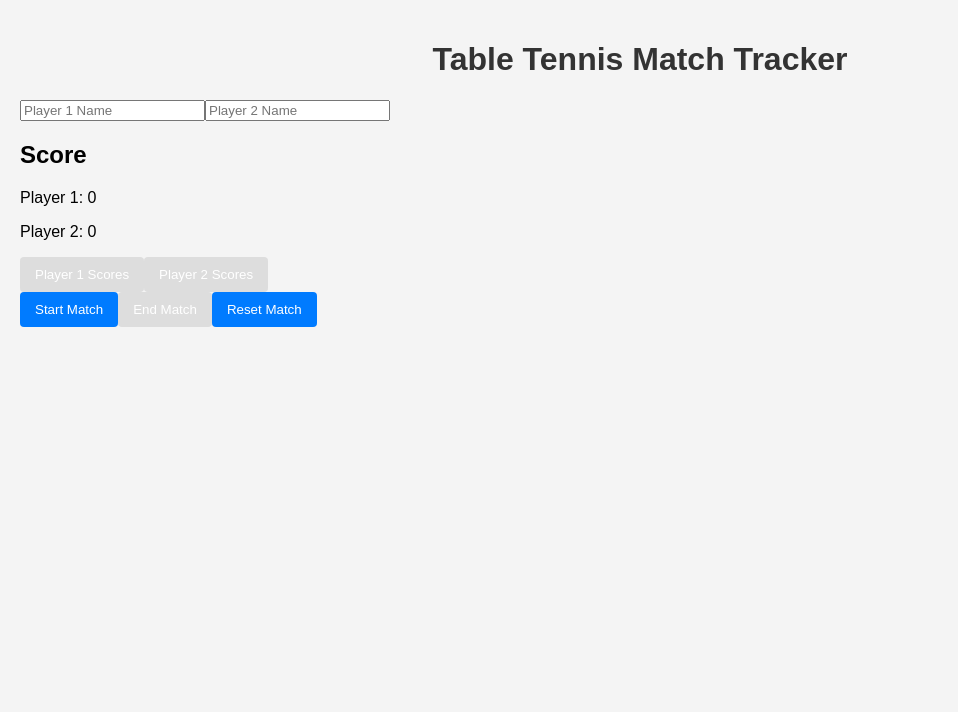
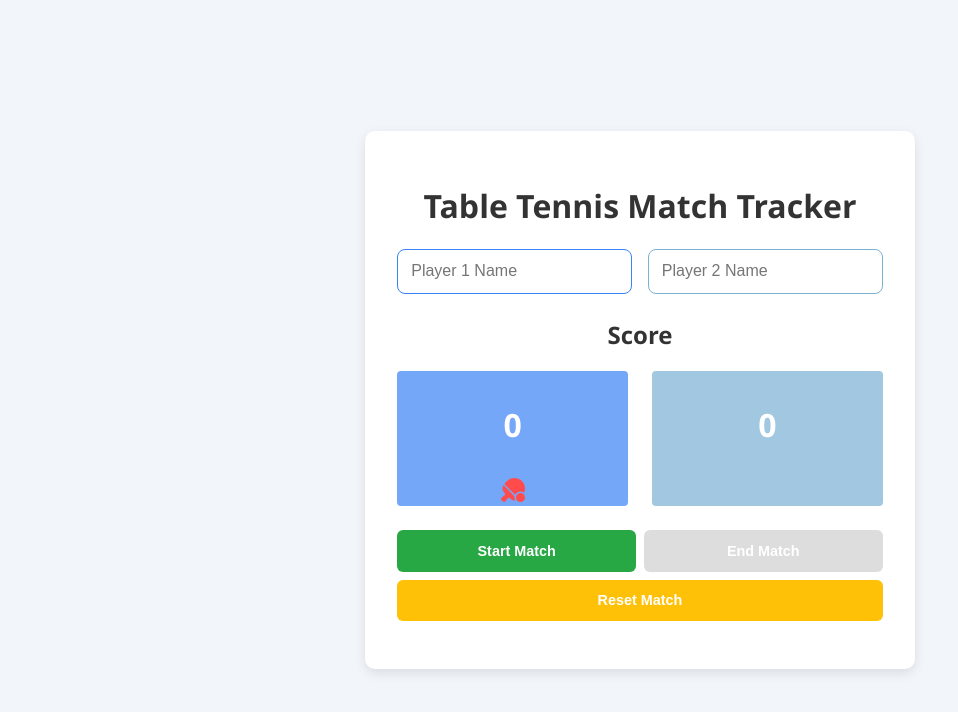
Before and after one commit to DewDropsDoha/table-tennis-tracker, a React (Create React App) app: page / in a window 1280 px wide. Shown: the top 712 px of the page, without its empty margins (0-958 px from the left). Built offline with nearby package versions, Linux system fonts and the light colour scheme.

Commit message:
Working Table Tennis Tracker

```diff
--- a/package.json
+++ b/package.json
@@ -4,6 +4,8 @@
   "private": true,
   "homepage": "https://dewdropsdoha.github.io/table-tennis-tracker/",
   "dependencies": {
+    "@fortawesome/free-solid-svg-icons": "^6.6.0",
+    "@fortawesome/react-fontawesome": "^0.2.2",
     "@testing-library/jest-dom": "^5.17.0",
     "@testing-library/react": "^13.4.0",
     "@testing-library/user-event": "^13.5.0",
--- a/src/App.css
+++ b/src/App.css
@@ -1,5 +1,12 @@
 .App {
-  text-align: center;
+  display: flex;
+  flex-direction: column;
+  align-items: center;
+  justify-content: center;
+  height: 100vh;
+  background-color: #f2f5fa;
+  margin: 0;
+  padding: 0;
 }
 
 .App-logo {
@@ -36,3 +43,17 @@
     transform: rotate(360deg);
   }
 }
+
+h1 {
+  font-size: 2rem;
+  color: #333;
+  margin-bottom: 2rem;
+  text-align: center;
+  font-weight: bold;
+}
+
+@media (max-width: 600px) {
+  h1 {
+    font-size: 1.5rem;
+  }
+}
--- a/src/App.js
+++ b/src/App.js
@@ -4,7 +4,6 @@ import MatchTracker from './components/MatchTracker';
 function App() {
   return (
     <div className="App">
-      <h1>Table Tennis Match Tracker</h1>
       <MatchTracker />
     </div>
   );
--- a/src/components/MatchTracker.css
+++ b/src/components/MatchTracker.css
@@ -1,82 +1,152 @@
 body {
-    font-family: Arial, sans-serif;
-    background-color: #f4f4f4;
+  font-family: 'Segoe UI', Tahoma, Geneva, Verdana, sans-serif;
+  background-color: #f2f5fa;
+  color: #333;
+  display: flex;
+  align-items: center;
+  justify-content: center;
+  height: 100vh;
   margin: 0;
-    padding: 20px;
 }
 
 .match-tracker {
-    max-width: 600px;
-    margin: auto;
-    padding: 20px;
-    background: white;
-    border-radius: 8px;
-    box-shadow: 0 2px 10px rgba(0, 0, 0, 0.1);
-  }
-
-  h1 {
+  background: #ffffff;
+  border-radius: 10px;
+  box-shadow: 0 4px 12px rgba(0, 0, 0, 0.1);
+  padding: 2rem;
+  max-width: 500px;
   text-align: center;
-    color: #333;
+  overflow: hidden;
 }
 
 .player-inputs {
-    display: flex;
-    justify-content: space-between;
-    margin-bottom: 20px;
+  display: grid;
+  grid-template-columns: repeat(2, 1fr);
+  gap: 1rem;
+  margin-bottom: 1.5rem;
 }
 
 .player-input {
-    flex: 1;
-    margin-right: 10px;
-    padding: 10px;
-    border: 1px solid #ddd;
-    border-radius: 4px;
+  padding: 0.8rem;
+  font-size: 1rem;
+  border: 1px solid #d1d1d1;
+  border-radius: 8px;
+  outline: none;
+  transition: border 0.3s ease;
 }
 
-  .player-input:last-child {
-    margin-right: 0;
+.player-input:focus {
+  border-color: #4a90e2;
 }
 
 .score-board {
+  margin-bottom: 1.5rem;
+}
+
+.score-display {
+  display: flex;
+  flex-direction: row;
+  justify-content: space-between;
+  gap: 1.5rem;
+}
+
+.score-box {
+  flex: 1;
   text-align: center;
-    margin-bottom: 20px;
+  border-radius: 4px;
+  cursor: pointer;
+}
+
+.player-name {
+  font-weight: bold;
+  font-size: 1.5rem;
+  color: white;
 }
 
 .score {
+  font-size: 2rem;
   font-weight: bold;
-    font-size: 24px;
-    color: #007BFF;
+  color: white;
 }
 
-  .buttons,
-  .controls {
+.icon-container {
   display: flex;
-    justify-content: center;
-    gap: 10px;
-    margin-bottom: 20px;
+  justify-content: space-between;
+  align-items: center;
+  padding: 10px;
 }
 
-  button {
-    padding: 10px 15px;
-    background: #007BFF;
-    color: white;
-    border: none;
-    border-radius: 4px;
-    cursor: pointer;
-    transition: background 0.3s;
+.buttons, .controls {
+  display: flex;
+  flex-wrap: wrap;
+  gap: 0.5rem;
+  justify-content: center;
+  margin: 1rem 0;
 }
 
-  button:disabled {
-    background: #ddd;
+.score-button, .control-button {
+  padding: 0.8rem 1rem;
+  font-size: 0.9rem;
+  font-weight: bold;
+  color: #fff;
+  border: none;
+  border-radius: 6px;
+  cursor: pointer;
+  transition: background 0.3s ease;
+  flex: 1 1 45%;
+}
+
+.score-button {
+  background-color: #6c63ff;
+}
+
+.score-button:hover {
+  background-color: #554fcc;
+}
+
+.control-button.start {
+  background-color: #28a745;
+}
+
+.control-button.end {
+  background-color: #dc3545;
+}
+
+.control-button.reset {
+  background-color: #ffc107;
+}
+
+.control-button:hover {
+  filter: brightness(0.9);
+}
+
+.control-button:disabled, .score-button:disabled {
+  background-color: #ddd;
   cursor: not-allowed;
 }
 
-  button:hover:not(:disabled) {
-    background: #0056b3;
+.winner-message {
+  color: #28a745;
 }
 
-  .winner-message {
-    text-align: center;
-    color: #28a745;
-    font-size: 24px;
+@media (max-width: 600px) {
+  body {
+    height: 100vh;
   }
+
+  .player-inputs {
+    grid-template-columns: 1fr;
+  }
+
+  .score-display {
+    flex-direction: column;
+  }
+
+  .score-box {
+    margin-bottom: 1rem;
+  }
+
+  .score-button, .control-button {
+    flex: 1 1 100%;
+  }
+}
--- a/src/components/MatchTracker.js
+++ b/src/components/MatchTracker.js
@@ -1,5 +1,9 @@
-import React, { useEffect, useState } from 'react';
-// import axios from 'axios';
+import React, { useState, useEffect } from 'react';
+import { FontAwesomeIcon } from '@fortawesome/react-fontawesome';
+import {
+  faTableTennis,
+  faMinusSquare,
+} from '@fortawesome/free-solid-svg-icons';
 import './MatchTracker.css';
 
 const MatchTracker = () => {
@@ -9,8 +13,22 @@ const MatchTracker = () => {
   const [score2, setScore2] = useState(0);
   const [isMatchActive, setIsMatchActive] = useState(false);
   const [winnerMessage, setWinnerMessage] = useState('');
+  const [errorMessage, setErrorMessage] = useState('');
+  const [clickCount, setClickCount] = useState(0);
+  const [stats, setStats] = useState([]);
+
+  const playerColors = {
+    player1: '#3B82F6',
+    player2: '#7AB2D3',
+  };
 
   const startMatch = () => {
+    if (!player1 && !player1) {
+      setErrorMessage('Players names required!');
+      return;
+    }
+
+    setErrorMessage('');
     setScore1(0);
     setScore2(0);
     setIsMatchActive(true);
@@ -47,20 +65,41 @@ const MatchTracker = () => {
 
   const handleScore1 = () => {
     setScore1(score1 + 1);
+    setStats((prev) => [...prev, [score1 + 1, 0]]);
+    setClickCount(clickCount + 1);
   };
 
   const handleScore2 = () => {
     setScore2(score2 + 1);
+    setStats((prev) => [...prev, [0, score2 + 1]]);
+    setClickCount(clickCount + 1);
   };
 
+  const handleDecreaseScore1 = () => {
+    setScore1(score1 - 1);
+    setStats((prev) => prev.slice(0, -1));
+  };
+
+  const handleDecreaseScore2 = () => {
+    setScore2(score2 - 1);
+    setStats((prev) => prev.slice(0, -1));
+  };
+
+  const showIconForPlayer1 =
+    clickCount < 21 ? clickCount % 4 < 2 : clickCount % 2 === 0;
+
   return (
-    <div>
+    <div className="match-tracker">
+      <h1>Table Tennis Match Tracker</h1>
+      <div className="player-inputs">
         <input
           type="text"
           placeholder="Player 1 Name"
           value={player1}
           onChange={(e) => setPlayer1(e.target.value)}
           disabled={isMatchActive}
+          className="player-input"
+          style={{ borderColor: playerColors.player1 }}
         />
         <input
           type="text"
@@ -68,30 +107,115 @@ const MatchTracker = () => {
           value={player2}
           onChange={(e) => setPlayer2(e.target.value)}
           disabled={isMatchActive}
+          className="player-input"
+          style={{ borderColor: playerColors.player2 }}
         />
-      <div>
+      </div>
+
+      <div className="score-board">
         <h2>Score</h2>
-        <p>
-          {player1 || 'Player 1'}: {score1}
-        </p>
-        <p>
-          {player2 || 'Player 2'}: {score2}
-        </p>
-        <button onClick={handleScore1} disabled={!isMatchActive}>
-          Player 1 Scores
+
+        {winnerMessage && (
+          <>
+            <h2 className="winner-message">{winnerMessage}</h2>
+            <table style={{ width: '100%', paddingBottom: '8px' }}>
+              <thead>
+                <tr style={{ color: playerColors.player1 }}>
+                  <td>{player1}</td>
+                  {stats.map((item, index) => (
+                    <td key={`${index}-${item[0]}`}>{item[0]}</td>
+                  ))}
+                </tr>
+              </thead>
+              <tbody>
+                <tr style={{ color: playerColors.player2 }}>
+                  <td>{player2}</td>
+                  {stats.map((item, index) => (
+                    <td key={`${index}-${item[0]}`}>{item[1]}</td>
+                  ))}
+                </tr>
+              </tbody>
+            </table>
+          </>
+        )}
+
+        <div
+          className="score-display"
+          style={{
+            pointerEvents: isMatchActive ? 'auto' : 'none',
+            opacity: isMatchActive ? 1 : 0.7,
+          }}
+        >
+          <div
+            className="score-box"
+            style={{ backgroundColor: playerColors.player1 }}
+            onClick={handleScore1}
+          >
+            <p className="player-name">{player1}</p>
+            <p className="score">{score1}</p>
+            {showIconForPlayer1 && (
+              <FontAwesomeIcon
+                icon={faTableTennis}
+                size="xl"
+                style={{ color: 'red', paddingBottom: '4px' }}
+              />
+            )}
+          </div>
+          <div
+            className="score-box"
+            style={{ backgroundColor: playerColors.player2 }}
+            onClick={handleScore2}
+          >
+            <p className="player-name">{player2}</p>
+            <p className="score">{score2}</p>
+            {!showIconForPlayer1 && (
+              <FontAwesomeIcon
+                icon={faTableTennis}
+                size="xl"
+                style={{ color: 'red', paddingBottom: '4px' }}
+              />
+            )}
+          </div>
+        </div>
+
+        <div hidden={winnerMessage || clickCount === 0 ? true : false}>
+          <div className="icon-container">
+            <FontAwesomeIcon
+              icon={faMinusSquare}
+              size="xl"
+              style={{ color: playerColors.player1, paddingBottom: '4px' }}
+              onClick={handleDecreaseScore1}
+            />
+            <FontAwesomeIcon
+              icon={faMinusSquare}
+              size="xl"
+              style={{ color: playerColors.player2, paddingBottom: '4px' }}
+              onClick={handleDecreaseScore2}
+            />
+          </div>
+        </div>
+      </div>
+
+      <div className="controls">
+        <button
+          onClick={startMatch}
+          disabled={isMatchActive}
+          className="control-button start"
+        >
+          Start Match
         </button>
-        <button onClick={handleScore2} disabled={!isMatchActive}>
-          Player 2 Scores
+        <button
+          onClick={endMatch}
+          disabled={!isMatchActive}
+          className="control-button end"
+        >
+          End Match
+        </button>
+        <button onClick={resetMatch} className="control-button reset">
+          Reset Match
         </button>
       </div>
-      <button onClick={startMatch} disabled={isMatchActive}>
-        Start Match
-      </button>
-      <button onClick={endMatch} disabled={!isMatchActive}>
-        End Match
-      </button>
-      <button onClick={resetMatch}>Reset Match</button>
-      {winnerMessage && <h2>{winnerMessage}</h2>}
+      <p style={{ color: 'red' }}>{errorMessage ?? ''}</p>
     </div>
   );
 };
```
Also changed, not shown: 1 other file (tests, documents, lock files or other folders). Lines whose indentation alone changed are shown as unchanged.
